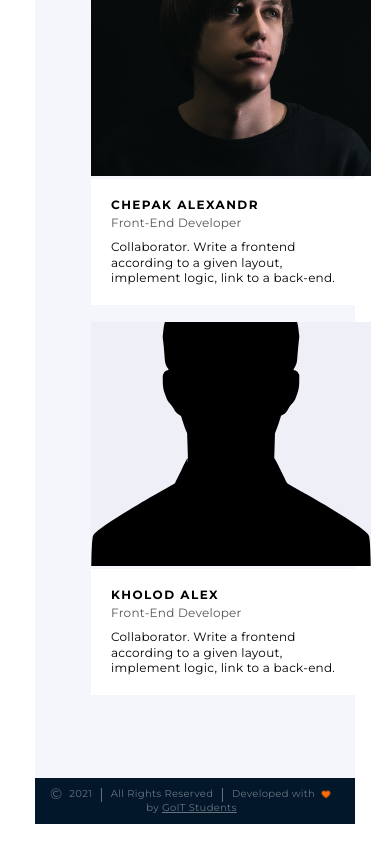
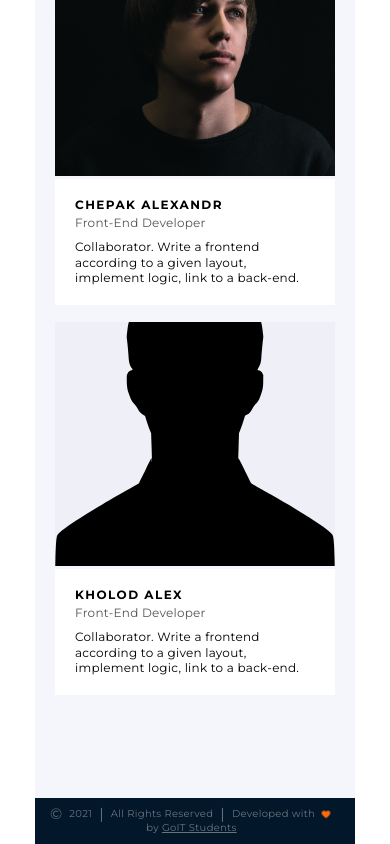
Before and after one commit to DRAKOS6666/GoIt-Test-Pro-Team11, a React (Create React App) app: page /contacts in a window 390 px wide. Shown: the part 3760-4604 px from the top of the page. Built offline with nearby package versions, Linux system fonts and the light colour scheme.

Commit message:
Update contacts css

```diff
--- a/src/views/Contacts/Contacts.module.css
+++ b/src/views/Contacts/Contacts.module.css
@@ -88,19 +88,10 @@
   -moz-box-shadow: 4px 4px 12px 0px rgba(2, 23, 42, 0.7);
 }
 
-@media screen and (max-width: 768px) {
+@media screen and (min-width: 768px) and (max-width: 1279px) {
   .listItem {
     width: 352px;
-    height: 370px;
-    margin-right: 20px;
   }
-
-  .listItem:last-child {
-    margin-bottom: 0;
-  }
-}
-
-@media screen and (min-width: 768px) and (max-width: 1279px) {
   .listItem:nth-child(even) {
     margin-right: 0;
   }
@@ -117,7 +108,7 @@
     margin-right: 20px;
   }
 
-  .listItem:nth-child(5n + 5) {
+  .listItem:nth-child(4n + 4) {
     margin-right: 0;
   }
 }
```
